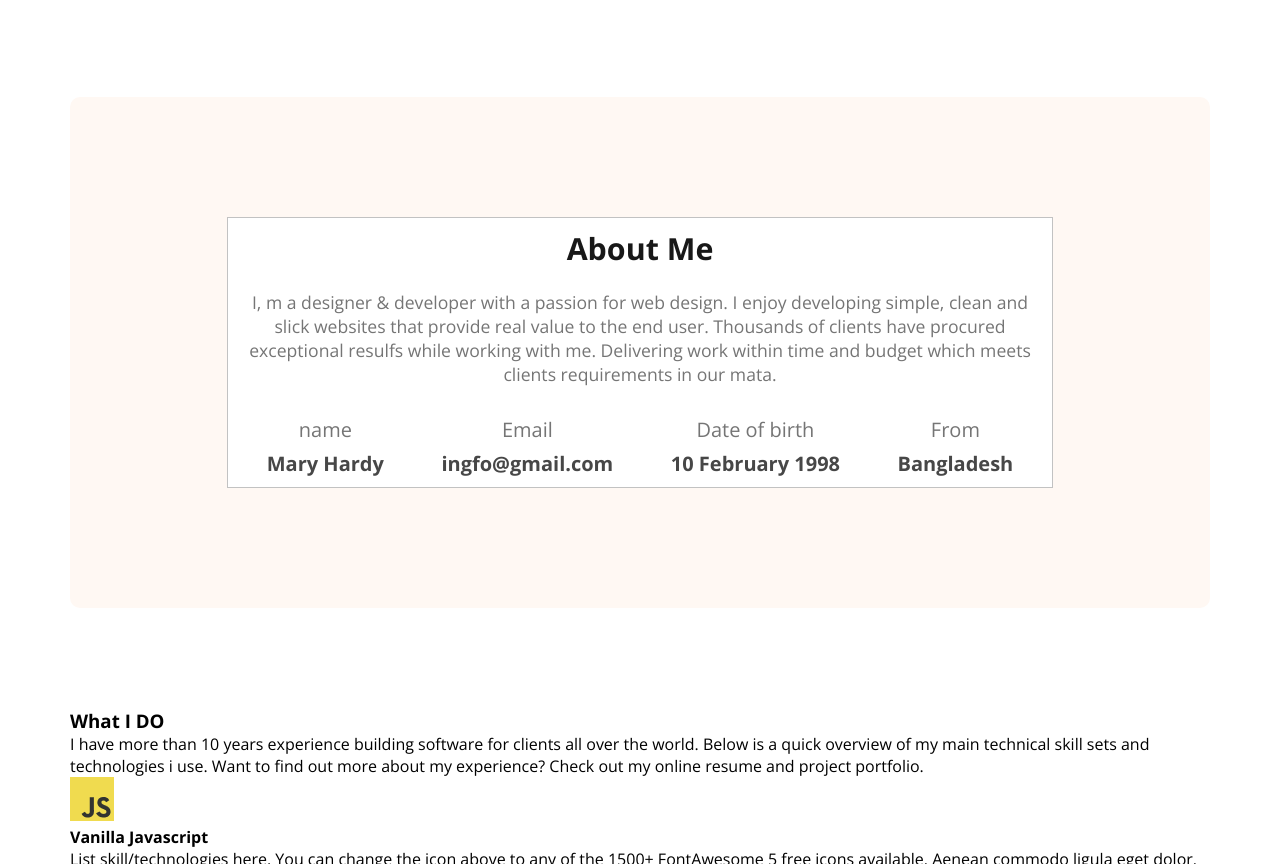
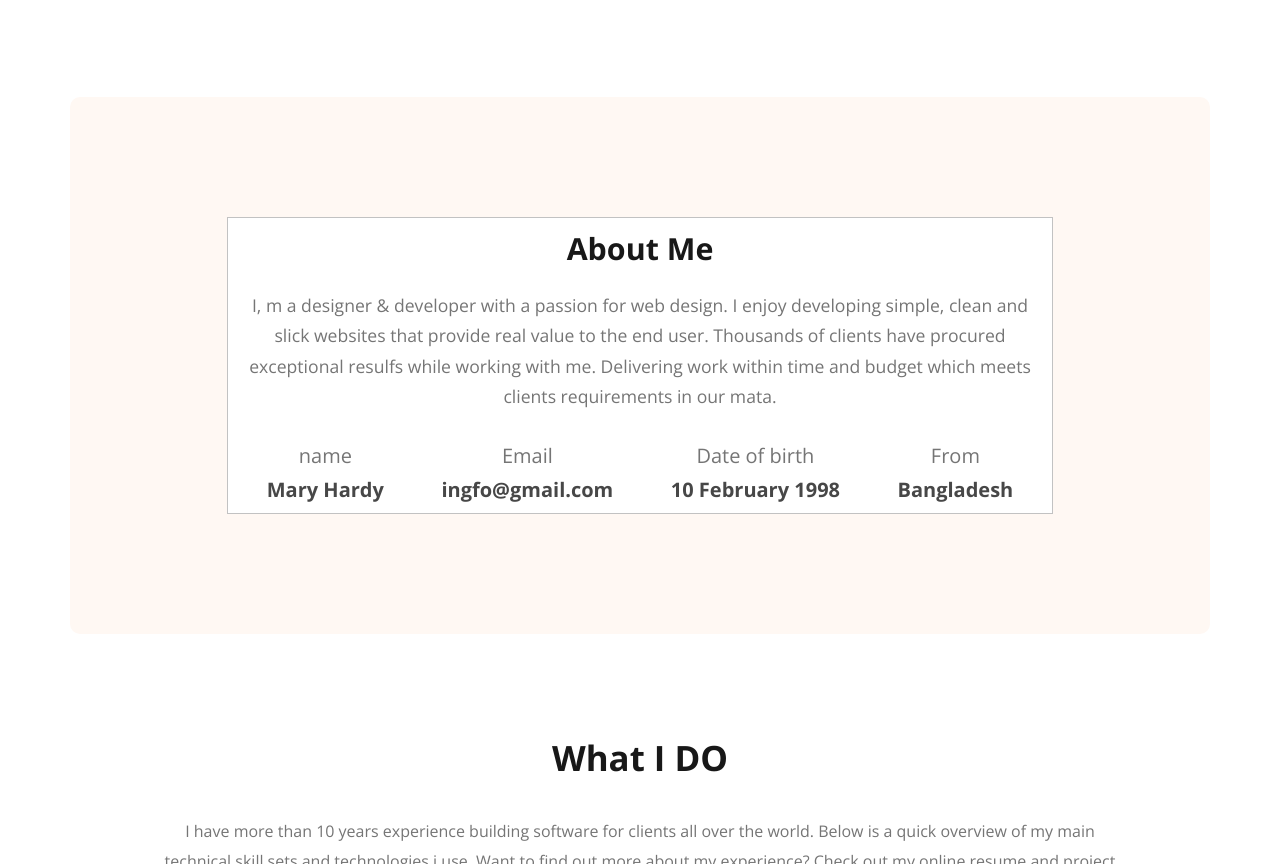
Before and after one commit to Dev-Zual/portfolio-design, a plain HTML site: page index.html in a window 1280 px wide. Shown: the part 812-1676 px from the top of the page. Drawn offline with nearby package versions, Linux system fonts and the light colour scheme.

Commit message:
do section style done

```diff
--- a/css/style.css
+++ b/css/style.css
@@ -15,27 +15,25 @@ p {
   padding: 0;
   margin: 0;
 }
-.btn-active{
-  background: #FD6E0A;
+.btn-active {
+  background: #fd6e0a;
   padding: 8px 15px;
   border-radius: 5px;
   color: #fff;
   font-weight: 700;
   border: none;
 }
-.btn-outline{
-  border: 2px solid #FD6E0A;
-  color: #FD6E0A;
+.btn-outline {
+  border: 2px solid #fd6e0a;
+  color: #fd6e0a;
   border-radius: 5px;
   background: #fff;
-
-
 }
 .container {
   width: 1140px;
   margin: 0 auto;
 }
-section{
+section {
   margin: 100px 0px;
 }
 header {
@@ -51,7 +49,7 @@ header {
 }
 
 .logo span {
-    color: #FD6E0A;
+  color: #fd6e0a;
 }
 .navbar {
   margin: 0px 20px;
@@ -83,7 +81,7 @@ nav ul li a {
   width: 100%;
   justify-content: space-between;
   align-items: center;
-  height: 100%
+  height: 100%;
 }
 .nav-bottom-left {
   margin-left: 50px;
@@ -120,7 +118,7 @@ nav ul li a {
   margin-bottom: -30px;
 }
 .about-me {
-    background: #FFF8F3;
+  background: #fff8f3;
   border-radius: 10px;
   padding: 120px 157px;
 }
@@ -142,6 +140,7 @@ nav ul li a {
   color: #757575;
   font-size: 1.1rem;
   margin-bottom: 30px;
+  line-height: 1.9rem;
 }
 
 .about-bottom {
@@ -156,9 +155,56 @@ nav ul li a {
   font-weight: 400;
 }
 
-
 .about-bottom h4 {
   color: #474747;
   font-weight: 700;
   font-size: 1.25rem;
 }
+.do-top {
+  text-align: center;
+  margin-bottom: 50px;
+}
+
+.do-top h3 {
+  color: #181818;
+  font-size: 2.18rem;
+  margin-bottom: 30px;
+  font-weight: 700;
+}
+
+.do-top p {
+  font-weight: 400;
+  color: #757575;
+  padding: 6px 83px;
+  line-height: 1.87rem;
+}
+.do-bottom {
+  margin-top: 64px;
+}
+.card-group {
+  display: grid;
+  column-gap: 22px;
+  grid-template-columns: 1fr 1fr 1fr 1fr;
+  margin: 0px 20px;
+}
+
+.card {
+  background: #fff;
+  box-shadow: 0px 1px 16px -8px #bdbaba;
+  padding: 20px;
+  border-radius: 5px;
+}
+
+.card h4 {
+  margin: 25px 0px;
+  font-weight: 700;
+  color: #181818;
+  font-size: 1.25rem;
+}
+.card p {
+  color: #757575;
+  font-size: 1rem;
+  font-weight: 400;
+  line-height: 1.75rem;
+  margin-bottom: 10px;
+}
```
Lines whose indentation alone changed are shown as unchanged.
